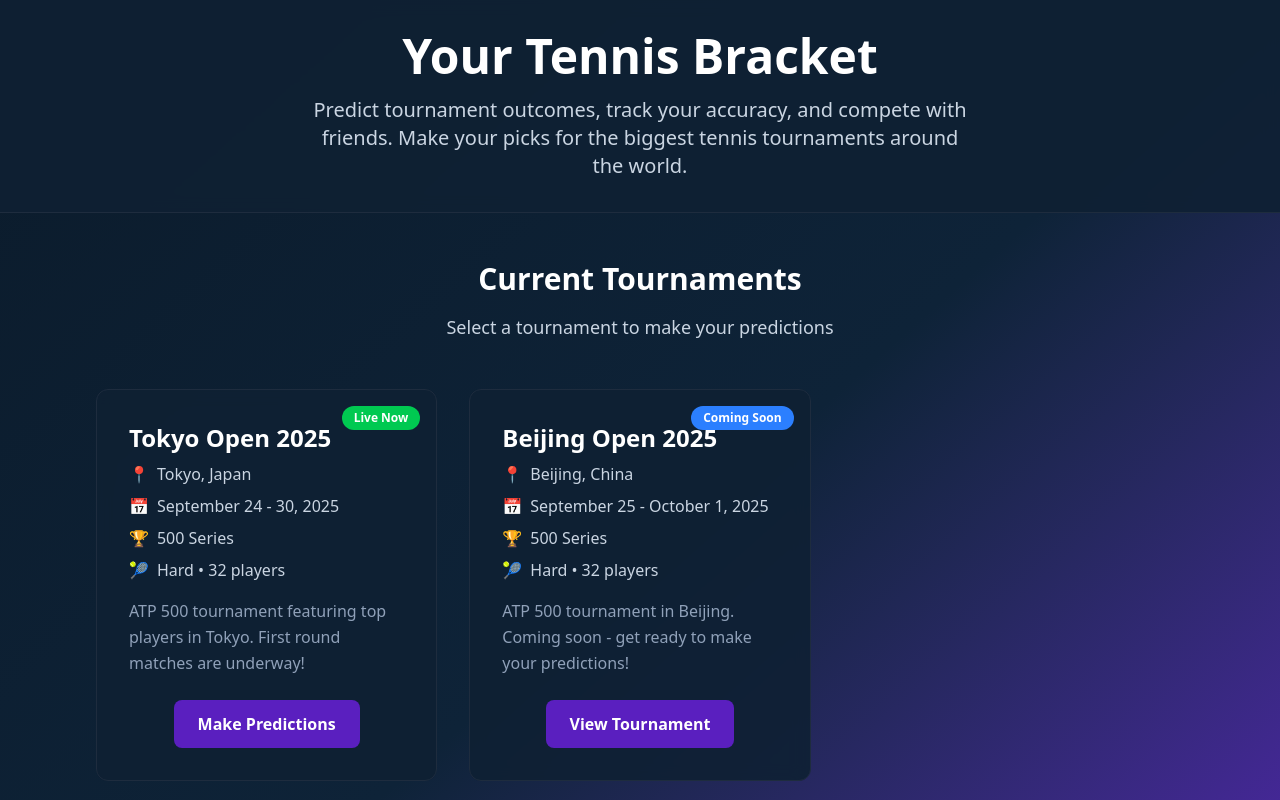
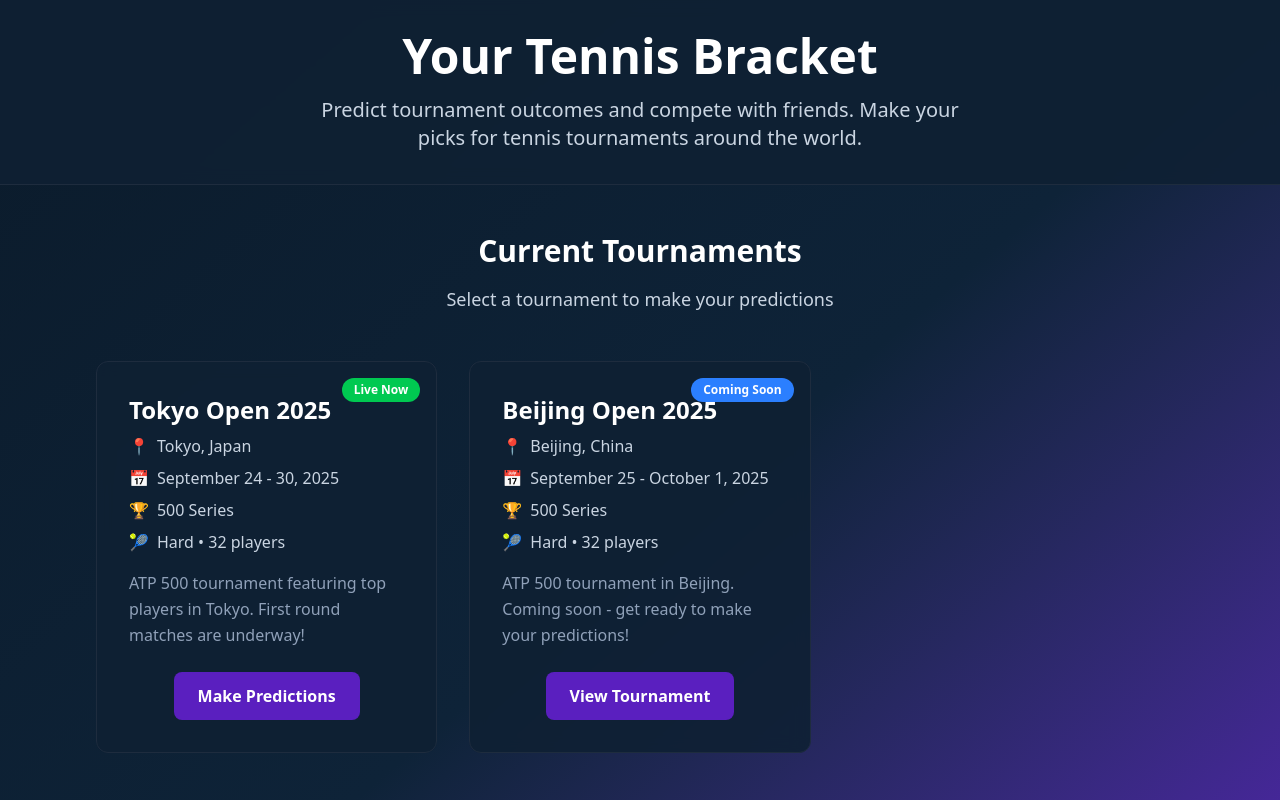
Before and after one commit to Martmec/Bracket, a React (Vite) app: page / in a window 1280 px wide. Shown: the top 800 px of the page. Built offline with nearby package versions, Linux system fonts and the light colour scheme.

Commit message:
Update homepage tagline text
- Remove 'track your accuracy' from description
- Change 'biggest tennis tournaments' to 'tennis tournaments'
- Simplified and more concise messaging

```diff
--- a/src/components/HomePage.tsx
+++ b/src/components/HomePage.tsx
@@ -67,8 +67,8 @@ const HomePage: React.FC = () => {
               Your Tennis Bracket
             </h1>
             <p className="text-lg sm:text-xl text-slate-300 max-w-2xl mx-auto">
-              Predict tournament outcomes, track your accuracy, and compete with friends.
-              Make your picks for the biggest tennis tournaments around the world.
+              Predict tournament outcomes and compete with friends.
+              Make your picks for tennis tournaments around the world.
             </p>
           </div>
         </div>
```
